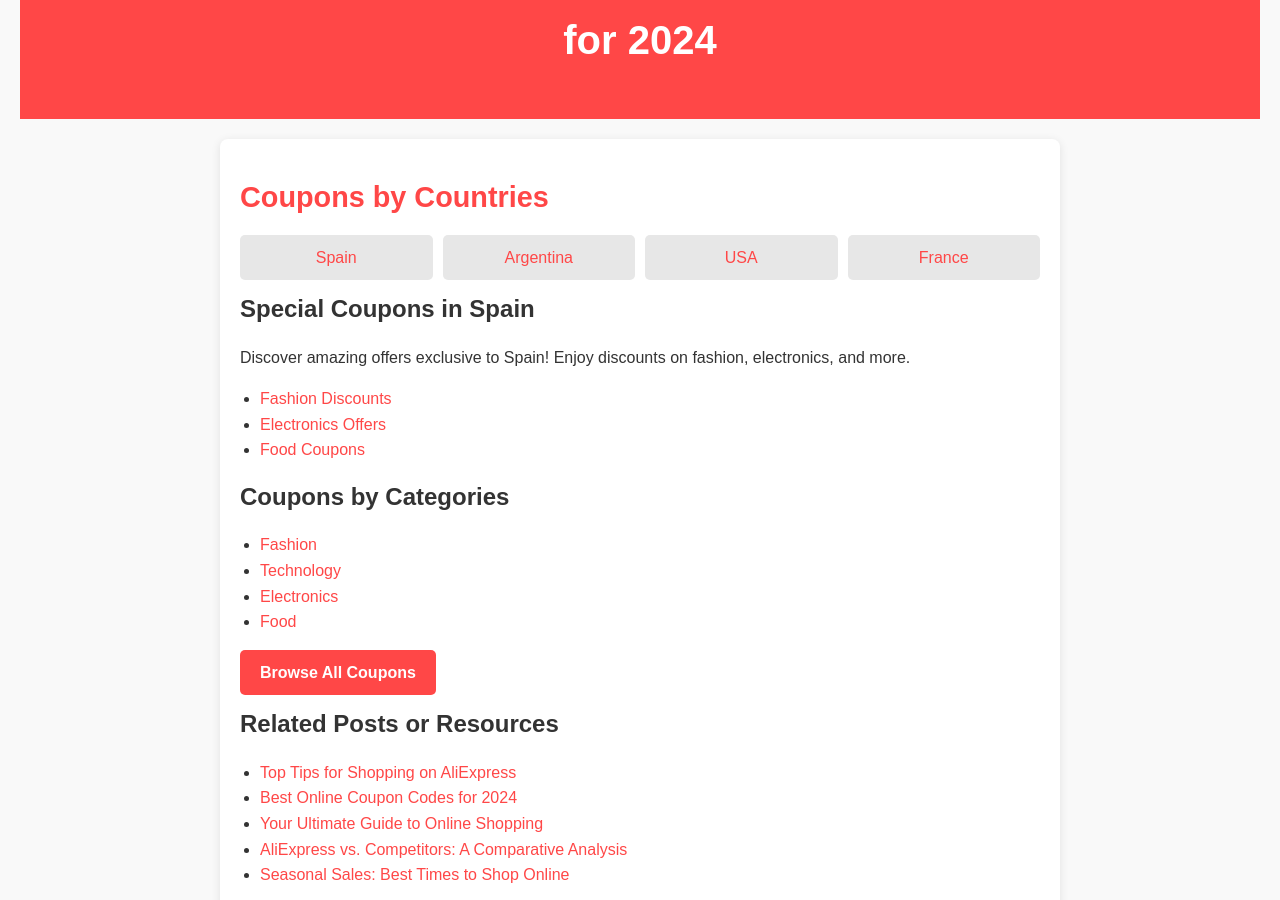
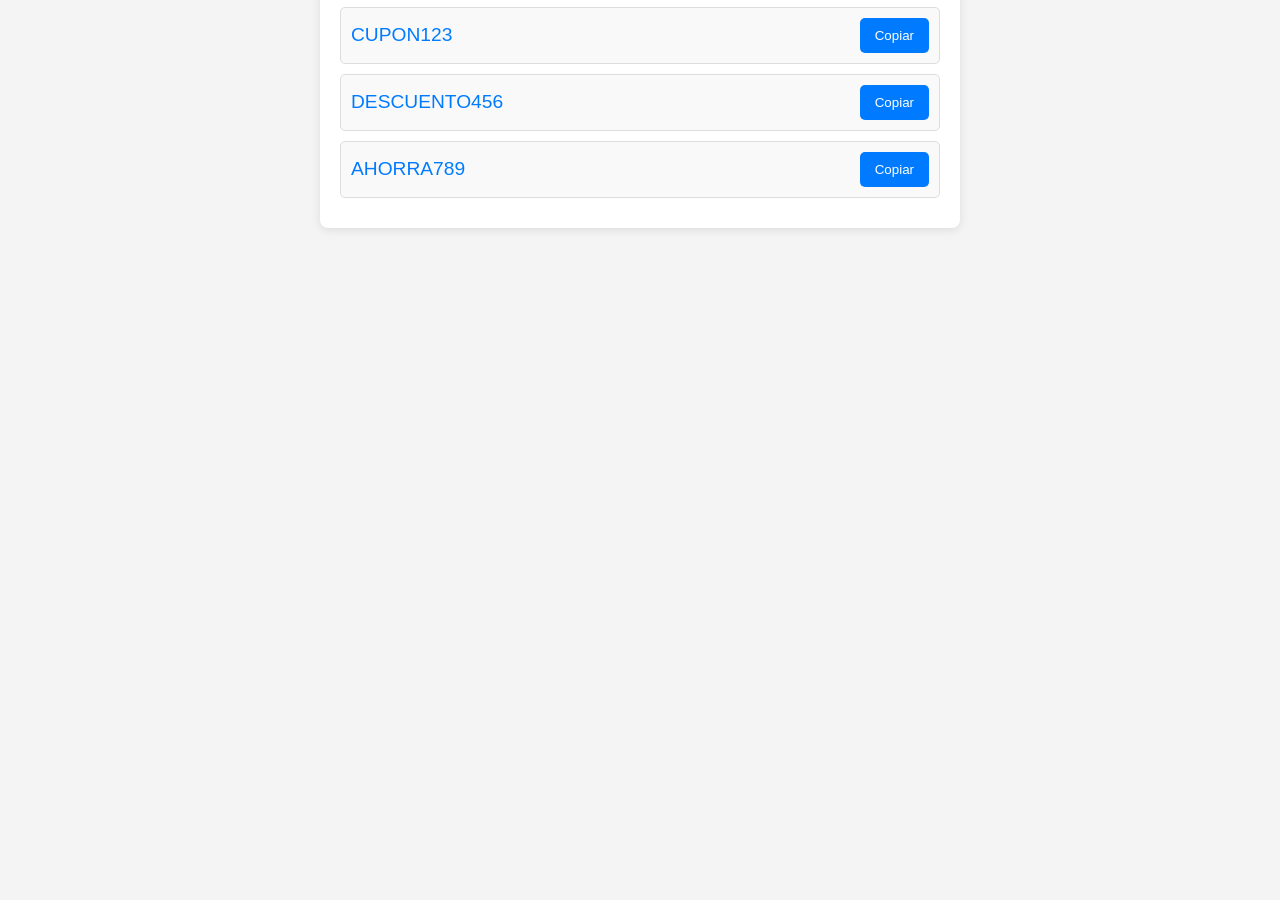
Before and after one commit to Aliexpress-Genius/DiscountWizard, a plain HTML site: page index.html in a window 1280 px wide. Shown: the part 123-1023 px from the top of the page. After the commit the page ends 800 px from the top, so only its background shows below. Drawn offline with Linux system fonts and the light colour scheme.

Commit message:
Update index.html

```diff
--- a/index.html
+++ b/index.html
@@ -1,149 +1,86 @@
 <!DOCTYPE html>
-<html lang="en">
+<html lang="es">
 <head>
     <meta charset="UTF-8">
     <meta name="viewport" content="width=device-width, initial-scale=1.0">
-    <title>Ultimate Guide to Special Coupons and Discounts by Country for 2024</title>
-    <meta name="description" content="Discover the latest country-specific coupons and offers for 2024, with discounts on fashion, electronics, and more!">
-    <meta name="keywords" content="Country Name Coupons, Month Sale Offers in Country Name, Best Online Store Discounts in Country Name">
-    <link rel="stylesheet" href="styles.css">
+    <title>Códigos de Cupón</title>
     <style>
         body {
             font-family: Arial, sans-serif;
-            line-height: 1.6;
-            background-color: #f9f9f9;
-            color: #333;
+            background-color: #f4f4f4;
             margin: 0;
             padding: 20px;
         }
-        header {
-            background-color: #ff4747;
-            color: white;
+        h1 {
+            text-align: center;
+            color: #333;
+        }
+        .coupon-container {
+            max-width: 600px;
+            margin: auto;
             padding: 20px;
-            text-align: center;
-        }
-        h1 {
-            font-size: 2.5rem;
-        }
-        main {
-            max-width: 800px;
-            margin: 20px auto;
-            padding: 20px;
-            background: white;
+            background: #fff;
             border-radius: 8px;
             box-shadow: 0 2px 10px rgba(0, 0, 0, 0.1);
         }
-        h2 {
-            font-size: 1.8rem;
-            margin: 15px 0;
-            color: #ff4747;
+        .coupon {
+            display: flex;
+            justify-content: space-between;
+            align-items: center;
+            padding: 10px;
+            margin: 10px 0;
+            border: 1px solid #ddd;
+            border-radius: 5px;
+            background: #f9f9f9;
+            transition: background 0.3s;
         }
-        h3 {
-            font-size: 1.5rem;
-            margin: 10px 0;
+        .coupon:hover {
+            background: #e9e9e9;
         }
-        ul {
-            list-style-type: disc;
-            padding-left: 20px;
-            margin-bottom: 15px;
+        .coupon-code {
+            font-size: 1.2em;
+            color: #007bff;
+            cursor: pointer;
         }
-        .country-list {
-            display: flex;
-            flex-wrap: wrap;
-            gap: 10px;
+        .copy-button {
+            padding: 10px 15px;
+            border: none;
+            border-radius: 5px;
+            background: #007bff;
+            color: white;
+            cursor: pointer;
+            transition: background 0.3s;
         }
-        .country-item {
-            background: #e7e7e7;
-            padding: 10px;
-            border-radius: 5px;
-            text-align: center;
-            flex: 1 1 100px; /* Adjust as needed */
-        }
-        a {
-            text-decoration: none;
-            color: #ff4747;
-        }
-        .cta-button {
-            display: inline-block;
-            padding: 10px 20px;
-            background-color: #ff4747;
-            color: white;
-            text-decoration: none;
-            border-radius: 5px;
-            font-weight: bold;
-            transition: background-color 0.3s ease;
-        }
-        .cta-button:hover {
-            background-color: #e04343;
-        }
-        footer {
-            text-align: center;
-            padding: 15px 0;
-            margin-top: 20px;
-            font-size: 0.9rem;
-            background-color: #eee;
-            border-top: 1px solid #ccc;
+        .copy-button:hover {
+            background: #0056b3;
         }
     </style>
 </head>
 <body>
-    <header>
-        <h1>Ultimate Guide to Special Coupons and Discounts by Country for 2024</h1>
-    </header>
-    <main>
-        <section>
-            <h2>Coupons by Countries</h2>
-            <div class="country-list">
-                <div class="country-item"><a href="/spain-coupons">Spain</a></div>
-                <div class="country-item"><a href="/argentina-discounts">Argentina</a></div>
-                <div class="country-item"><a href="/usa-coupons">USA</a></div>
-                <div class="country-item"><a href="/france-coupons">France</a></div>
-                <!-- Add more countries as needed -->
-            </div>
-        </section>
-        <section>
-            <h3>Special Coupons in Spain</h3>
-            <p>Discover amazing offers exclusive to Spain! Enjoy discounts on fashion, electronics, and more.</p>
-            <ul>
-                <li><a href="/spain-coupons/fashion">Fashion Discounts</a></li>
-                <li><a href="/spain-coupons/electronics">Electronics Offers</a></li>
-                <li><a href="/spain-coupons/food">Food Coupons</a></li>
-            </ul>
-        </section>
-        <section>
-            <h3>Coupons by Categories</h3>
-            <ul>
-                <li><a href="/coupons/fashion">Fashion</a></li>
-                <li><a href="/coupons/technology">Technology</a></li>
-                <li><a href="/coupons/electronics">Electronics</a></li>
-                <li><a href="/coupons/food">Food</a></li>
-            </ul>
-        </section>
-        <a href="/all-coupons" class="cta-button">Browse All Coupons</a>
+    <h1>Códigos de Cupón</h1>
+    <div class="coupon-container">
+        <div class="coupon">
+            <span class="coupon-code" onclick="copyToClipboard('CUPON123')">CUPON123</span>
+            <button class="copy-button" onclick="copyToClipboard('CUPON123')">Copiar</button>
+        </div>
+        <div class="coupon">
+            <span class="coupon-code" onclick="copyToClipboard('DESCUENTO456')">DESCUENTO456</span>
+            <button class="copy-button" onclick="copyToClipboard('DESCUENTO456')">Copiar</button>
+        </div>
+        <div class="coupon">
+            <span class="coupon-code" onclick="copyToClipboard('AHORRA789')">AHORRA789</span>
+            <button class="copy-button" onclick="copyToClipboard('AHORRA789')">Copiar</button>
+        </div>
+    </div>
 
-        <section>
-
-            <h3>Related Posts or Resources</h3>
-            <ul>
-                <li><a href="https://www.example.com/ali-express-tips">Top Tips for Shopping on AliExpress</a></li>
-                <li><a href="https://www.example.com/best-online-coupons">Best Online Coupon Codes for 2024</a></li>
-                <li><a href="https://www.example.com/shopping-guide">Your Ultimate Guide to Online Shopping</a></li>
-                <li><a href="https://www.example.com/ali-express-vs-competitors">AliExpress vs. Competitors: A Comparative Analysis</a></li>
-                <li><a href="https://www.example.com/seasonal-sales">Seasonal Sales: Best Times to Shop Online</a></li>
-            </ul>
-
-            <h3>FAQ Section</h3>
-            <ul>
-                <li><strong>What types of coupons are available on AliExpress?</strong> AliExpress offers various coupons, including discount codes, free shipping codes, and seller-specific deals. These can often be combined for greater savings.</li>
-                <li><strong>How can I find the best AliExpress coupons?</strong> The best way to find coupons is to check the AliExpress homepage, subscribe to newsletters, and explore coupon websites dedicated to AliExpress deals.</li>
-            </ul>
-
-            <h3>P.S. Section</h3>
-            <p>For more great tips on online shopping, check out our articles on [Best Online Shopping Practices](https://www.example.com/online-shopping-practices) and [How to Use Cashback Apps](https://www.example.com/cashback-apps).</p>
-        </section>
-    </main>
-    <footer>
-        <p>&copy; 2024 Your Company Name. All rights reserved.</p>
-    </footer>
+    <script>
+        function copyToClipboard(code) {
+            navigator.clipboard.writeText(code).then(() => {
+                alert('Código copiado: ' + code);
+            }).catch(err => {
+                console.error('Error al copiar el código: ', err);
+            });
+        }
+    </script>
 </body>
 </html>
```
